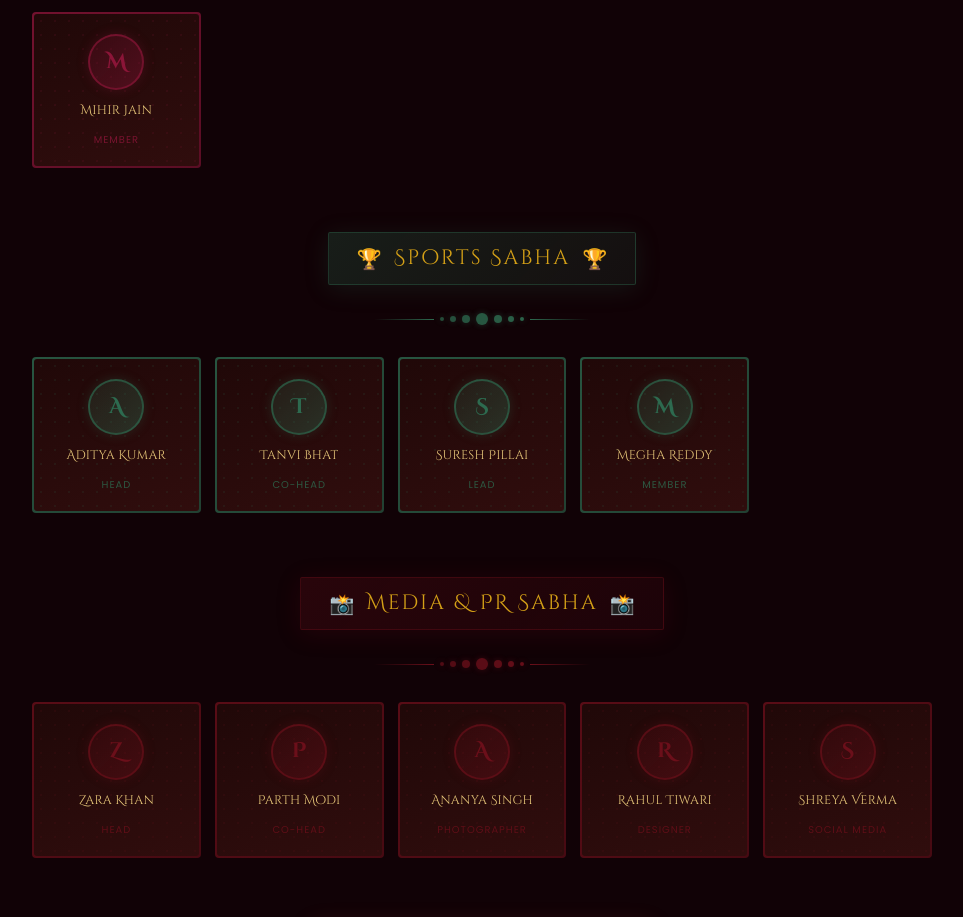
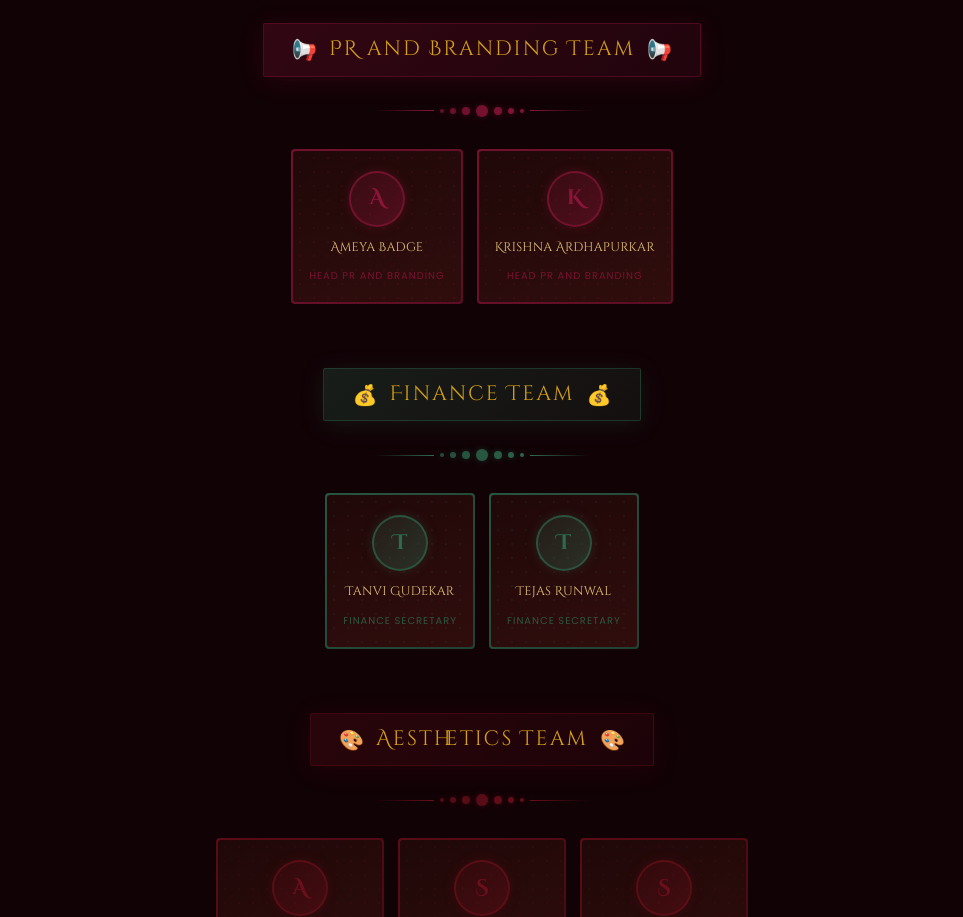
Before and after one commit to Aryan-A-Sonawane/crescendo26, a Next.js app in the folder frontend/: page /team in a window 1280 px wide. Shown: the part 1883-2800 px from the top of the page, without its empty margins (158-1121 px from the left). Built offline with nearby package versions, Linux system fonts and the light colour scheme; a web font is replaced by a local one.

Commit message:
Restore stable flows and update team roster

```diff
--- a/frontend/app/team/page.tsx
+++ b/frontend/app/team/page.tsx
@@ -9,76 +9,222 @@ import Footer from "@/components/Footer";
 // Replace initials / names with real data. Photos optional — initials shown if no src.
 
 const CORE: Member[] = [
-  { name: "Dr. Priya Sharma", role: "Faculty Advisor", initial: "P", color: "#D4A017" },
-  { name: "Aryan Sonawane", role: "President", initial: "A", color: "#FF6B35" },
-  { name: "Sneha Kulkarni", role: "Vice President", initial: "S", color: "#F72585" },
+  { name: "Aryan Mundra", role: "General Secretary", initial: "A", color: "#D4A017" },
+  { name: "Anish Gawande", role: "President", initial: "A", color: "#FF6B35" },
+  { name: "Sanket Palkar", role: "Joint Secretary", initial: "S", color: "#F72585" },
+  { name: "Rajwardhan Rokade", role: "University Representative", initial: "R", color: "#3AAFA9" },
+  { name: "Girish Bagul", role: "Treasurer", initial: "G", color: "#D4A017" },
+  { name: "Pranav Patil", role: "Assistant University Representative", initial: "P", color: "#FF6B35" },
+  { name: "Kaustubh Singh", role: "Sport Secretary", initial: "K", color: "#3AAFA9" },
 ];
 
 const SABHAS: Sabha[] = [
   {
-    id: "technical",
-    name: "Technical Sabha",
-    icon: "⚙️",
+    id: "function-execution",
+    name: "Function Execution Team",
+    icon: "🎯",
     accent: "#1B4965",
     members: [
-      { name: "Rohan Mehta", role: "Head", initial: "R", color: "#3AAFA9" },
-      { name: "Aisha Patil", role: "Co-Head", initial: "A", color: "#3AAFA9" },
-      { name: "Dev Joshi", role: "Lead", initial: "D", color: "#3AAFA9" },
-      { name: "Priya Nair", role: "Lead", initial: "P", color: "#3AAFA9" },
-      { name: "Karan Shah", role: "Member", initial: "K", color: "#3AAFA9" },
-      { name: "Simran Kaur", role: "Member", initial: "S", color: "#3AAFA9" },
+      { name: "Ayush Gupta", role: "Function Execution Secretary", initial: "A", color: "#3AAFA9" },
+      { name: "Shruti Raina", role: "Function Execution Secretary", initial: "S", color: "#3AAFA9" },
+      { name: "Shripad Kanakdande", role: "Function Execution Secretary", initial: "S", color: "#3AAFA9" },
     ],
   },
   {
-    id: "cultural",
-    name: "Cultural Sabha",
+    id: "pr-branding",
+    name: "PR and Branding Team",
+    icon: "📢",
+    accent: "#8B1538",
+    members: [
+      { name: "Ameya Badge", role: "Head PR and Branding", initial: "A", color: "#F72585" },
+      { name: "Krishna Ardhapurkar", role: "Head PR and Branding", initial: "K", color: "#F72585" },
+    ],
+  },
+  {
+    id: "finance",
+    name: "Finance Team",
+    icon: "💰",
+    accent: "#2D6A4F",
+    members: [
+      { name: "Tanvi Gudekar", role: "Finance Secretary", initial: "T", color: "#3AAFA9" },
+      { name: "Tejas Runwal", role: "Finance Secretary", initial: "T", color: "#3AAFA9" },
+    ],
+  },
+  {
+    id: "aesthetics",
+    name: "Aesthetics Team",
+    icon: "🎨",
+    accent: "#6B0F1A",
+    members: [
+      { name: "Arya Gaikwad", role: "Aesthetics Secretary", initial: "A", color: "#D4A017" },
+      { name: "Sejal Band", role: "Aesthetics Secretary", initial: "S", color: "#D4A017" },
+      { name: "Surabhi Bhalerao", role: "Aesthetics Secretary", initial: "S", color: "#D4A017" },
+    ],
+  },
+  {
+    id: "database",
+    name: "Database Team",
+    icon: "🗄️",
+    accent: "#B85042",
+    members: [
+      { name: "Soham Tawari", role: "Database Secretary", initial: "S", color: "#FF6B35" },
+      { name: "Amogh Nikumb", role: "Database Secretary", initial: "A", color: "#FF6B35" },
+    ],
+  },
+  {
+    id: "extra-curricular",
+    name: "Extra Curricular Team",
     icon: "🎭",
     accent: "#8B1538",
     members: [
-      { name: "Nisha Iyer", role: "Head", initial: "N", color: "#F72585" },
-      { name: "Vikram Desai", role: "Co-Head", initial: "V", color: "#F72585" },
-      { name: "Pooja Rao", role: "Lead", initial: "P", color: "#F72585" },
-      { name: "Aman Verma", role: "Lead", initial: "A", color: "#F72585" },
-      { name: "Riya Gupta", role: "Member", initial: "R", color: "#F72585" },
-      { name: "Mihir Jain", role: "Member", initial: "M", color: "#F72585" },
+      { name: "Anush Nair", role: "Extra Curricular Secretary", initial: "A", color: "#F72585" },
+      { name: "Palak Mahajan", role: "Extra Curricular Secretary", initial: "P", color: "#F72585" },
+    ],
+  },
+  {
+    id: "sponsorship",
+    name: "Sponsorship Team",
+    icon: "🤝",
+    accent: "#2D6A4F",
+    members: [
+      { name: "Yash Chougale", role: "Sponsorship Secretary", initial: "Y", color: "#3AAFA9" },
+    ],
+  },
+  {
+    id: "light-sound",
+    name: "Light & Sound Team",
+    icon: "🔊",
+    accent: "#1B4965",
+    members: [
+      { name: "Ayush Singh", role: "Light & Sound Secretary", initial: "A", color: "#3AAFA9" },
+      { name: "Padmanabh Khairnar", role: "Light & Sound Secretary", initial: "P", color: "#3AAFA9" },
+    ],
+  },
+  {
+    id: "publicity-outreach",
+    name: "Publicity & Outreach Team",
+    icon: "📣",
+    accent: "#6B0F1A",
+    members: [
+      { name: "Nitya Munshi", role: "Publicity & Outreach Secretary", initial: "N", color: "#D4A017" },
+      { name: "Sahil Datrange", role: "Publicity & Outreach Secretary", initial: "S", color: "#D4A017" },
+      { name: "Yashowardhan Lengare", role: "Publicity & Outreach Secretary", initial: "Y", color: "#D4A017" },
+    ],
+  },
+  {
+    id: "resource-refreshment",
+    name: "Resource & Refreshment Team",
+    icon: "🍽️",
+    accent: "#B85042",
+    members: [
+      { name: "Shruti Jaiswal", role: "Resource & Refreshment Secretary", initial: "S", color: "#FF6B35" },
+      { name: "Atharva Joshi", role: "Resource & Refreshment Secretary", initial: "A", color: "#FF6B35" },
+      { name: "Tanishq Chunamuri", role: "Resource & Refreshment Secretary", initial: "T", color: "#FF6B35" },
     ],
   },
   {
     id: "sports",
-    name: "Sports Sabha",
+    name: "Sports Team",
     icon: "🏆",
     accent: "#2D6A4F",
     members: [
-      { name: "Aditya Kumar", role: "Head", initial: "A", color: "#3AAFA9" },
-      { name: "Tanvi Bhat", role: "Co-Head", initial: "T", color: "#3AAFA9" },
-      { name: "Suresh Pillai", role: "Lead", initial: "S", color: "#3AAFA9" },
-      { name: "Megha Reddy", role: "Member", initial: "M", color: "#3AAFA9" },
+      { name: "Shravan Malwade", role: "Sports Secretary", initial: "S", color: "#3AAFA9" },
+      { name: "Vedant Kambale", role: "Sports Secretary", initial: "V", color: "#3AAFA9" },
+      { name: "Aditri Iyer", role: "Sports Secretary", initial: "A", color: "#3AAFA9" },
+      { name: "Shlok Raskar", role: "Sports Secretary", initial: "S", color: "#3AAFA9" },
     ],
   },
   {
-    id: "media",
-    name: "Media & PR Sabha",
+    id: "technical",
+    name: "Technical Team",
+    icon: "⚙️",
+    accent: "#1B4965",
+    members: [
+      { name: "Aditya Chougule", role: "Technical Secretary", initial: "A", color: "#3AAFA9" },
+      { name: "Arnav Phadke", role: "Technical Secretary", initial: "A", color: "#3AAFA9" },
+      { name: "Yug Jain", role: "Technical Secretary", initial: "Y", color: "#3AAFA9" },
+    ],
+  },
+  {
+    id: "venue",
+    name: "Venue Team",
+    icon: "📍",
+    accent: "#8B1538",
+    members: [
+      { name: "Arnav Jadhav", role: "Venue Secretary", initial: "A", color: "#F72585" },
+      { name: "Ansh Rathod", role: "Venue Secretary", initial: "A", color: "#F72585" },
+      { name: "Mayur Sabale", role: "Venue Secretary", initial: "M", color: "#F72585" },
+    ],
+  },
+  {
+    id: "content-social",
+    name: "Content and Social Media Team",
+    icon: "📝",
+    accent: "#6B0F1A",
+    members: [
+      { name: "Nishika Jain", role: "Content and Social Media Secretary", initial: "N", color: "#D4A017" },
+      { name: "Amber Rathi", role: "Content and Social Media Secretary", initial: "A", color: "#D4A017" },
+      { name: "Rudraksh Adhane", role: "Content and Social Media Secretary", initial: "R", color: "#D4A017" },
+    ],
+  },
+  {
+    id: "communications",
+    name: "Communications Team",
+    icon: "💬",
+    accent: "#B85042",
+    members: [
+      { name: "Sanyukta Kakade", role: "Communications Secretary", initial: "S", color: "#FF6B35" },
+      { name: "Soham Kadam", role: "Communications Secretary", initial: "S", color: "#FF6B35" },
+    ],
+  },
+  {
+    id: "editorial",
+    name: "Editorial Team",
+    icon: "📚",
+    accent: "#8B1538",
+    members: [
+      { name: "Monali Bhujbal", role: "Editorial Secretary", initial: "M", color: "#F72585" },
+    ],
+  },
+  {
+    id: "multimedia",
+    name: "Multimedia Team",
+    icon: "🎬",
+    accent: "#1B4965",
+    members: [
+      { name: "Pratham Hindocha", role: "Multimedia Secretary", initial: "P", color: "#3AAFA9" },
+      { name: "Uday Deshmukh", role: "Multimedia Secretary", initial: "U", color: "#3AAFA9" },
+      { name: "Vihaan Dhanapune", role: "Multimedia Secretary", initial: "V", color: "#3AAFA9" },
+    ],
+  },
+  {
+    id: "photography",
+    name: "Photography Team",
     icon: "📸",
     accent: "#6B0F1A",
     members: [
-      { name: "Zara Khan", role: "Head", initial: "Z", color: "#D4A017" },
-      { name: "Parth Modi", role: "Co-Head", initial: "P", color: "#D4A017" },
-      { name: "Ananya Singh", role: "Photographer", initial: "A", color: "#D4A017" },
-      { name: "Rahul Tiwari", role: "Designer", initial: "R", color: "#D4A017" },
-      { name: "Shreya Verma", role: "Social Media", initial: "S", color: "#D4A017" },
+      { name: "Atharva Nikam", role: "Photography Secretary", initial: "A", color: "#D4A017" },
+      { name: "Mrugank Ghaisas", role: "Photography Secretary", initial: "M", color: "#D4A017" },
     ],
   },
   {
-    id: "logistics",
-    name: "Logistics Sabha",
-    icon: "🗂️",
+    id: "vaatchal",
+    name: "Vaatchal Team",
+    icon: "🛤️",
     accent: "#B85042",
     members: [
-      { name: "Nikhil Pawar", role: "Head", initial: "N", color: "#FF6B35" },
-      { name: "Kavya Menon", role: "Co-Head", initial: "K", color: "#FF6B35" },
-      { name: "Jay Patel", role: "Lead", initial: "J", color: "#FF6B35" },
-      { name: "Neha Chavan", role: "Member", initial: "N", color: "#FF6B35" },
-      { name: "Sameer Ali", role: "Member", initial: "S", color: "#FF6B35" },
+      { name: "Pranish Belsare", role: "Vaatchal Secretary", initial: "P", color: "#FF6B35" },
+      { name: "Soham Suvarna", role: "Vaatchal Secretary", initial: "S", color: "#FF6B35" },
+    ],
+  },
+  {
+    id: "website",
+    name: "Website Team",
+    icon: "💻",
+    accent: "#2D6A4F",
+    members: [
+      { name: "Anushka Bhalerao", role: "Website Secretary", initial: "A", color: "#3AAFA9" },
+      { name: "Aryan Sonawane", role: "Website Secretary", initial: "A", color: "#3AAFA9" },
     ],
   },
 ];
@@ -393,8 +539,9 @@ function SabhaSection({ s }: { s: Sabha }) {
       {/* Members grid */}
       <div
         style={{
-          display: "grid",
-          gridTemplateColumns: "repeat(auto-fill, minmax(150px, 1fr))",
+          display: "flex",
+          flexWrap: "wrap",
+          justifyContent: "center",
           gap: 14,
           maxWidth: 900,
           margin: "0 auto",
@@ -524,8 +671,9 @@ export default function TeamPage() {
         <div
           ref={coreRef}
           style={{
-            display: "grid",
-            gridTemplateColumns: "repeat(auto-fit, minmax(200px, 1fr))",
+            display: "flex",
+            flexWrap: "wrap",
+            justifyContent: "center",
             gap: 20,
             maxWidth: 740,
             margin: "0 auto 80px",
```
